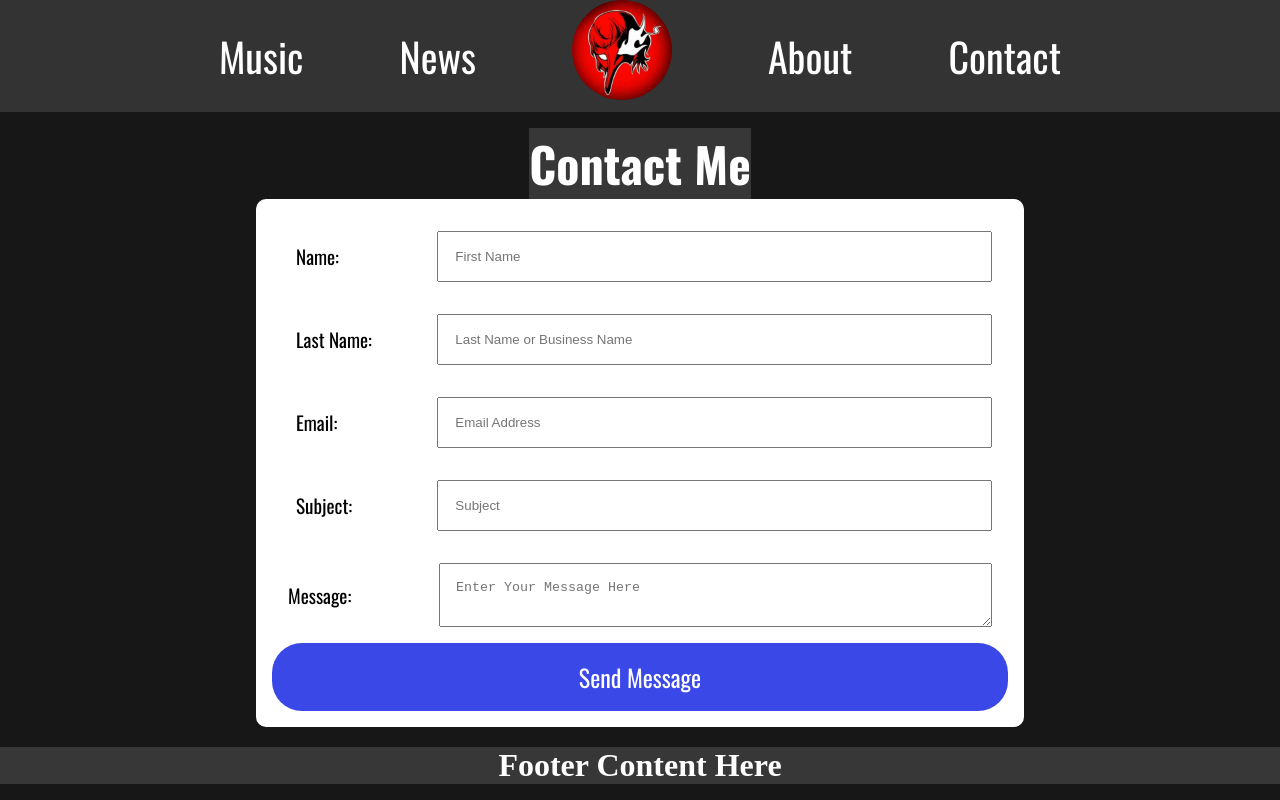
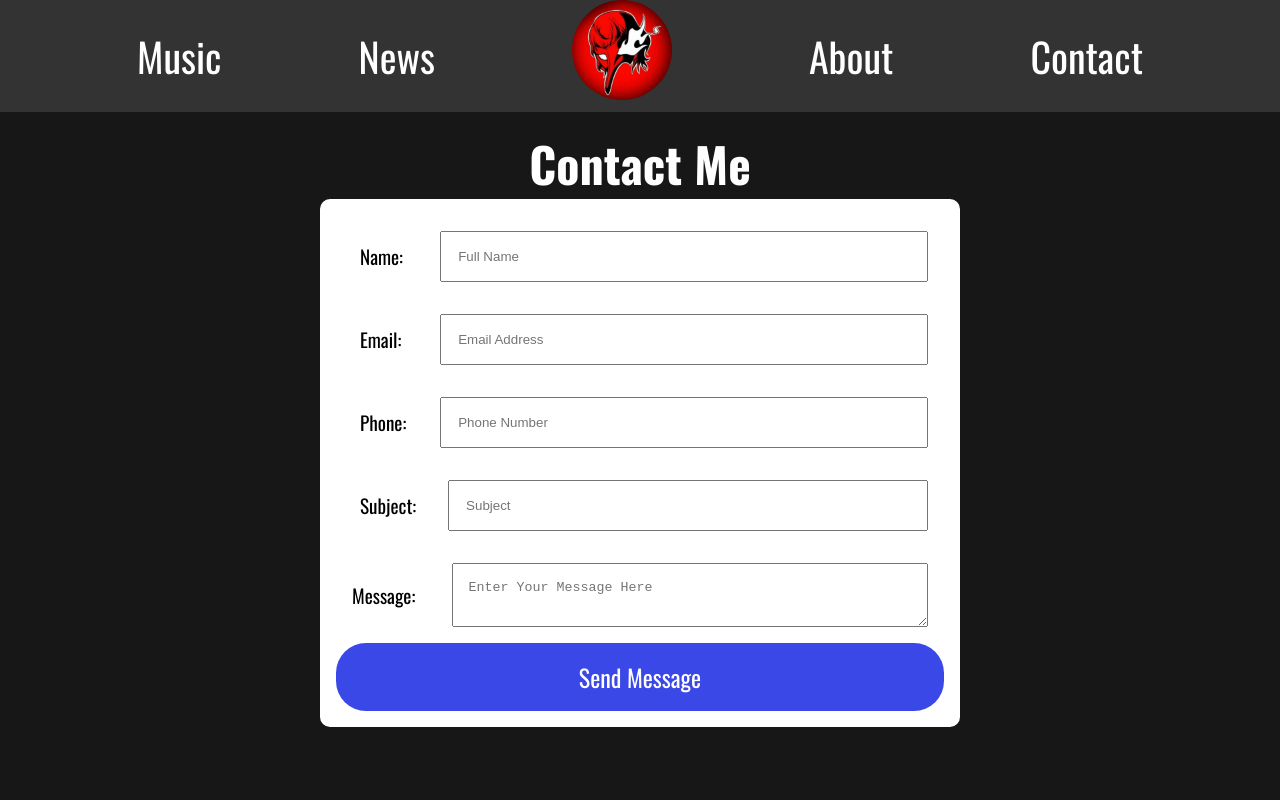
Before and after one commit to Ctrlalton03/MusicPortfolio, a React (Vite) app: page /contact in a window 1280 px wide. Built offline with nearby package versions, Linux system fonts and the light colour scheme; a web font is replaced by a local one.

Commit message:
Revert "footer started"
This reverts commit 28c9435e3db0a687a997d2af73cfde10c2baf9e8.

```diff
--- a/src/App.tsx
+++ b/src/App.tsx
@@ -6,7 +6,6 @@ import News from './Pages/news';
 import AboutMe from './Pages/AboutMe';
 import ContactPage from './Pages/contact';
 import MusicPage from './Pages/music';
-import Footer from './Components/Footer';
 
 function App() {
 
@@ -21,7 +20,6 @@ function App() {
           <Route path="/contact" element={<ContactPage />} />
           <Route path="/music" element={<MusicPage />} />
         </Routes>
-        <Footer />
       </Router>
 
     </>
--- a/src/Components/Footer.tsx
+++ /dev/null
@@ -1,17 +0,0 @@
-import "../Css/Footer.css"
-
-const Footer = () => {
-    return (
-        <>
-        <div>
-            <footer className="bg-gray-800 text-white py-4 mt-8">
-                <h1 color-white text-center>
-                    Footer Content Here
-                </h1>
-                </footer>
-        </div>
-        </>
-    )
-}
-
-export default Footer;
--- a/src/Components/header.tsx
+++ b/src/Components/header.tsx
@@ -18,19 +18,15 @@ const Header = () => {
           <span className="line"></span>
         </div>
         <ul className={`nav-links ${isOpen ? 'active' : ''}`}>
-          <div className="nav-left">
-            <li><Link to="/music" onClick={toggleMenu}>Music</Link></li>
-            <li><Link to="/news" onClick={toggleMenu}>News</Link></li>
-          </div>
+          <li><Link to="/music" onClick={toggleMenu}>Music</Link></li>
+          <li><Link to="/news" onClick={toggleMenu}>News</Link></li>
           <div className="logo">
             <Link to="/">
               <img src="/Images/HomeButton.jpg" alt="Home" />
             </Link>
           </div>
-          <div className="nav-right">
-            <li><Link to="/AboutMe" onClick={toggleMenu}>About</Link></li>
-            <li><Link to="/contact" onClick={toggleMenu}>Contact</Link></li>
-          </div>
+          <li><Link to="/AboutMe" onClick={toggleMenu}>About</Link></li>
+          <li><Link to="/contact" onClick={toggleMenu}>Contact</Link></li>
         </ul>
       </nav>
     </header>
--- a/src/Css/AboutPage.css
+++ b/src/Css/AboutPage.css
@@ -112,7 +112,7 @@
 }
 
 .TextLink {
-    font-size: .8rem;
+    font-size: 1.2rem;
     color: #007BFF;
     text-decoration: none;
 }
@@ -137,7 +137,7 @@
         margin: 10px;
         margin: 0;
         text-align: center;
-        max-width: 60%;
+        max-width: 50%;
         font-family: 'Oswald', sans-serif;
         font-size: 1rem;
         font-weight: 400;
--- a/src/Css/ContactPage.css
+++ b/src/Css/ContactPage.css
@@ -74,7 +74,7 @@
 
 
 .ContactFormInput label{
-    width: 20%;
+    width: 10%;
 
     font-family: 'Oswald', serif;
     font-size: 1.2rem;
@@ -95,7 +95,7 @@
 
 
 .ContactFormInput_Message label{
-    width: 20%;
+    width: 10%;
     font-family: 'Oswald', serif;
     font-size: 1.2rem;
     color: rgb(0, 0, 0);
@@ -135,7 +135,7 @@
         margin: 0;
     }
     .ContactForm{
-        width: 60%;
+        width: 50%;
     }
     .ContactFormInput_Message textarea{
         width: 100%;
--- a/src/Css/Footer.css
+++ /dev/null
@@ -1,7 +0,0 @@
-
-h1{
-    color: white;
-    text-align: center;
-    margin-top: 20px;
-    background-color: rgb(55, 55, 55);
-}
--- a/src/Css/Header.css
+++ b/src/Css/Header.css
@@ -22,16 +22,14 @@ nav {
     justify-content: center;
     align-items: center;
     width: 100%;
-    max-width: 1100px; /* Match your main content width */
-    margin: 0 auto;
 }
+
+
 
 .logo img {
     width: 100px;
     height: auto;
     border-radius: 50%;
-    justify-content: center;
-    align-items: center;
 }
 
 ul {
@@ -50,7 +48,6 @@ a {
     text-decoration: none;
     color: #fff;
     font-size: 2.5rem;
-    gap: 20px;
 }
 
 a:hover {
@@ -74,66 +71,34 @@ a:hover {
 .nav-links {
     display: flex;
     width: 100%;
-    justify-content: center;
-    align-items: center;
-    gap: 6rem; /* Increased spacing between all nav items */
-}
-
-.nav-left,
-.nav-right {
-    display: flex;
-    justify-content: flex-end;
-    align-items: center;
-    gap: 6rem; /* Increased spacing between left/right links */
-}
-
-.logo {
-    display: flex;
-    justify-content: center;
+    justify-content: space-evenly;
     align-items: center;
 }
 
 @media (max-width: 768px) {
-    body {
-        background-color: #333;
-    }
-    .Header-container {
-        background-color: #333;
-        width: 100vw;
-        min-height: 100vh;
-    }
     .nav-links {
       display: none;
       position: absolute;
       top: 60px;
       right: 0;
-        width: 100vw;
-        min-height: 100vh;
+      width: 100%;
       background-color: #333;
       flex-direction: column;
       align-items: center;
       transition: all 0.3s ease;
       z-index: 1000;
     }
+
     .nav-links.active {
       display: flex;
     }
+
     .hamburger {
       display: flex;
     }
+
     li {
       margin: 10px 0;
-    }
-    /* If you have a button inside nav-links, style it here */
-    .nav-links button {
-        margin: 20px 0;
-        font-size: 1.5rem;
-        padding: 1rem 2rem;
-        border-radius: 30px;
-        border: none;
-        background-color: #268de2;
-        color: #fff;
-        cursor: pointer;
     }
 }
 
--- a/src/Css/ProjectCovers.css
+++ b/src/Css/ProjectCovers.css
@@ -199,6 +199,6 @@
 }
 
 .description-container p b{
-    font-size: .8rem;
+    font-size: 1rem;
     margin: 10px 0;
 }
--- a/src/Pages/AboutMe.tsx
+++ b/src/Pages/AboutMe.tsx
@@ -75,11 +75,11 @@ const AboutMe = () => {
                     </p>
                     <br />
                     <p>
-                        I've been making music in for over a decade. I began with live ensembles and choirs, and
-                        eventually producing and composing. Since then, I’ve created original tracks, remixes, and
-                        sound effects across a variety of projects. My style spans retro 8/16-bit game music,
-                        orchestral, jazz, rock, hip hop, and more, with work featured in indie games, short films,
-                        videos, and personal commissions.
+                        I've been making music in some form for over a decade. I began with band and choir, and
+                        eventually found myself performing, teaching, and producing in more professional spaces. Along
+                        the way, I began making original tracks, remixes, and SFX for various projects. I honed my skills
+                        across several styles and genres, including 8/16-bit music, orchestral, jazz, rock, hip hop, and more
+                        while contributing to indie games, short films, videos, and personal commissions.
                     </p>
                     <br />
                     <p>
--- a/src/Pages/Homepage.tsx
+++ b/src/Pages/Homepage.tsx
@@ -14,7 +14,7 @@ const HomePage = () => {
     return (
 
         <div className='HomepageContainer' data-aos="fade-up">
-            <h2>Composer * Producer * Sound Designer </h2>
+            <h2>VGM Composer/Producer </h2>
             <div className='musicContainer'>
             <h1>Thanks for stopping by! This site is being frequently updated with new content. In the meantime, please feel free to explore the other pages to check out my work!</h1>
 
--- a/src/Pages/contact.tsx
+++ b/src/Pages/contact.tsx
@@ -3,9 +3,9 @@ import emailjs from '@emailjs/browser';
 import React, { useState, useRef } from 'react';
 
 interface ContactFormData {
-    Firstname: string;
-    Lastname: string;
+    name: string;
     email: string;
+    phone?: string;
     subject: string;
     message: string;
 }
@@ -14,9 +14,9 @@ const ContactPage: React.FC = () => {
     const formRef = useRef<HTMLFormElement>(null);
 
     const [formData, setFormData] = useState<ContactFormData>({
-        Firstname: '',
-        Lastname: '',
+        name: '',
         email: '',
+        phone: '',
         subject: '',
         message: ''
     })
@@ -42,9 +42,9 @@ const ContactPage: React.FC = () => {
                 'service_i7n3fy8',
                 'template_xjt87im',
                 {
-                  from_name: formData.Firstname,
-                  from_surname: formData.Lastname,
+                  from_name: formData.name,
                   from_email: formData.email,
+                  phone: formData.phone,
                   subject: formData.subject,
                   message: formData.message,
                 },
@@ -53,7 +53,7 @@ const ContactPage: React.FC = () => {
 
               console.log('Email sent successfully:', result.text);
               setSubmitStatus('success');
-              setFormData({ Firstname: '', Lastname:'', email: '', subject: '', message: '' });
+              setFormData({ name: '', email: '', phone: '', subject: '', message: '' });
             } catch (error) {
               console.error('Failed to send email:', error);
               setSubmitStatus('error');
@@ -78,24 +78,14 @@ const ContactPage: React.FC = () => {
                         <label htmlFor="name">Name:</label>
                         <input
                             type="text"
-                            id="Firstname"
-                            name="Firstname"
-                            value={formData.Firstname}
+                            id="name"
+                            name="name"
+                            value={formData.name}
                             onChange={handleChange}
-                            placeholder='First Name' required/>
+                            placeholder='Full Name' required/>
                     </div>
                     <div className='ContactFormInput'>
-                        <label htmlFor="email">Last Name:</label>
-                        <input
-                            type="text"
-                            id="Lastname"
-                            name="Lastname"
-                            value={formData.Lastname}
-                            onChange={handleChange}
-                            placeholder='Last Name or Business Name' required/>
-                    </div>
-                    <div className='ContactFormInput'>
-                        <label htmlFor="phone">Email:</label>
+                        <label htmlFor="email">Email:</label>
                         <input
                             type="email"
                             id="email"
@@ -103,6 +93,17 @@ const ContactPage: React.FC = () => {
                             value={formData.email}
                             onChange={handleChange}
                             placeholder='Email Address' required/>
+                    </div>
+                    <div className='ContactFormInput'>
+                        <label htmlFor="phone">Phone:</label>
+                        <input
+                            type="tel"
+                            id="phone"
+                            name="phone"
+                            value={formData.phone}
+                            onChange={handleChange}
+                            placeholder="Phone Number"
+                        />
                     </div>
                     <div className='ContactFormInput'>
                         <label htmlFor="email">Subject:</label>
@@ -140,6 +141,8 @@ const ContactPage: React.FC = () => {
                 }`}
               >
                 {isSubmitting ? 'Sending...' : 'Send Message'}
+              </button>
+
               {submitStatus === 'success' && (
           <div className="p-3 bg-green-100 border border-green-400 text-green-700 rounded">
             Message sent successfully!
@@ -151,7 +154,6 @@ const ContactPage: React.FC = () => {
             Failed to send message. Please try again.
           </div>
         )}
-              </button>
 
             </form>
             </div>
```
Also changed, not shown: 1 other file (tests, documents, lock files or other folders). Lines whose indentation alone changed are shown as unchanged.
